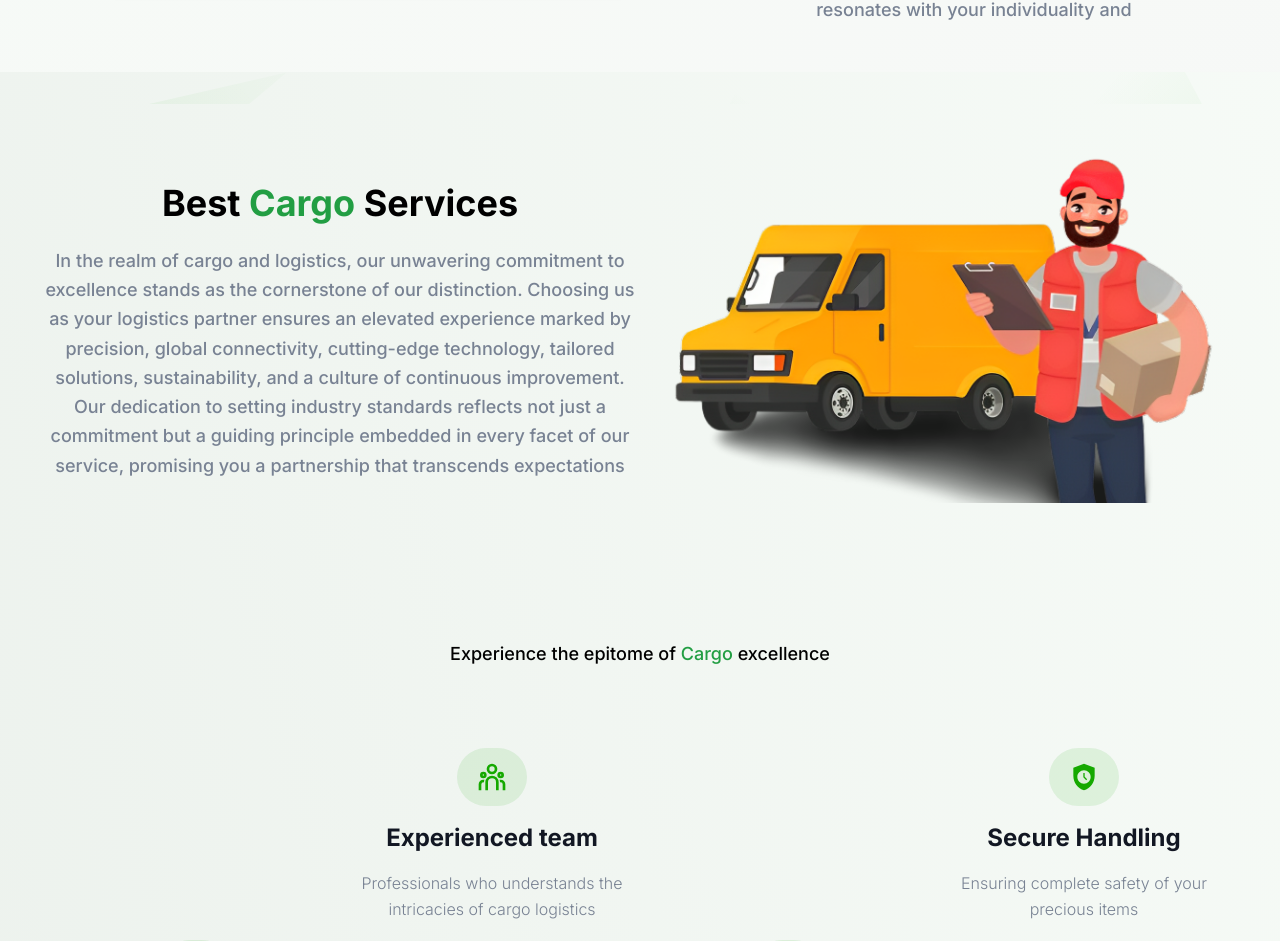
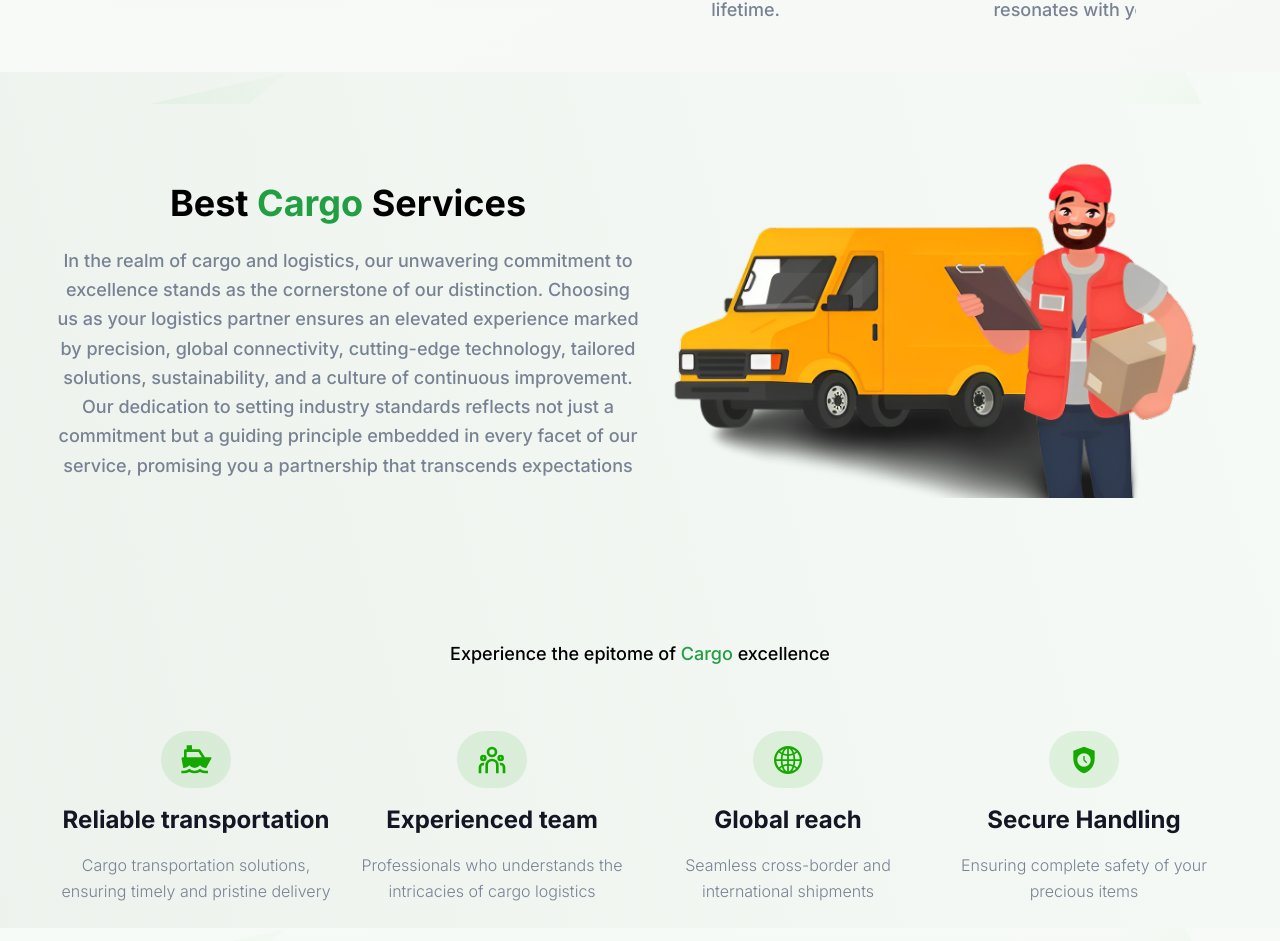
Before and after one commit to Faisal25DEC/justfly, a Next.js app: page / in a window 1280 px wide. Shown: the part 3253-4194 px from the top of the page. Built offline with nearby package versions, Linux system fonts and the light colour scheme.

Commit message:
section update

```diff
--- a/components/Cargo/Cargo.tsx
+++ b/components/Cargo/Cargo.tsx
@@ -19,7 +19,7 @@ const Cargo = () => {
 
       <section className="py-4 md:py-6">
         <div className="container">
-          <div className="-mx-4 mb-16 flex flex-wrap items-center justify-between md:mb-20 lg:mb-28">
+          <div className=" mb-16 flex flex-wrap items-center justify-between md:mb-20 lg:mb-28">
             <div className="m-auto w-[97.5%] py-12 md:w-[85%] lg:w-1/2">
               <SectionTitle
                 // center
@@ -60,14 +60,12 @@ const Cargo = () => {
             Experience the epitome of{" "}
             <span className="text-[#229e43]">Cargo</span> excellence{" "}
           </h1>
-          <div className="flex flex-col items-center justify-center gap-4 md:h-[50vh] md:flex-row md:justify-evenly">
+          <div className="flex flex-col items-center justify-center gap-4  md:flex-row md:justify-evenly">
             {featuresData.map((feature, idx) => {
               const { icon, paragraph, title } = feature;
               return (
                 <div
-                  className={`flex w-full flex-col items-center justify-center gap-4 md:h-[26vh] ${
-                    idx % 2 == 1 ? "self-start" : "self-end"
-                  }`}
+                  className={`flex w-full flex-col items-center justify-center gap-4`}
                   key={title}
                 >
                   {icon && (
```
